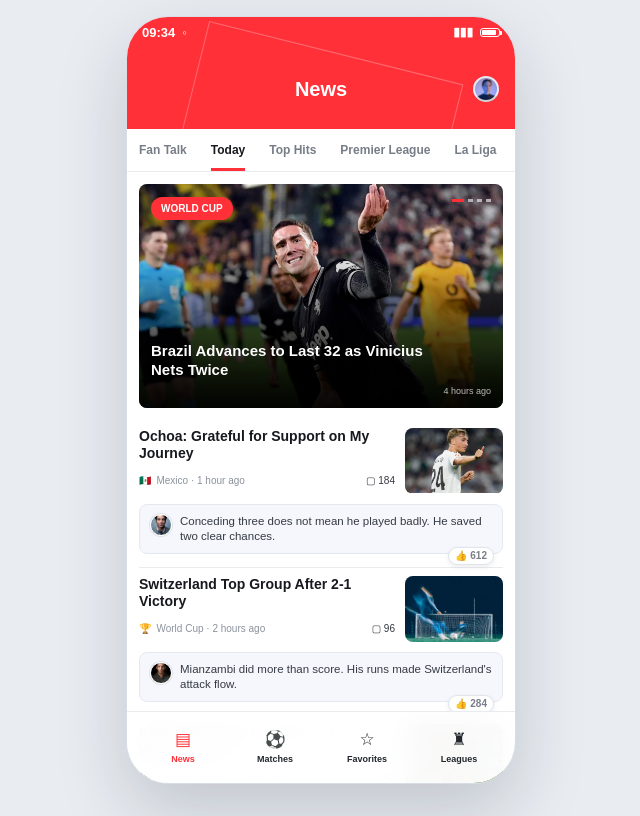
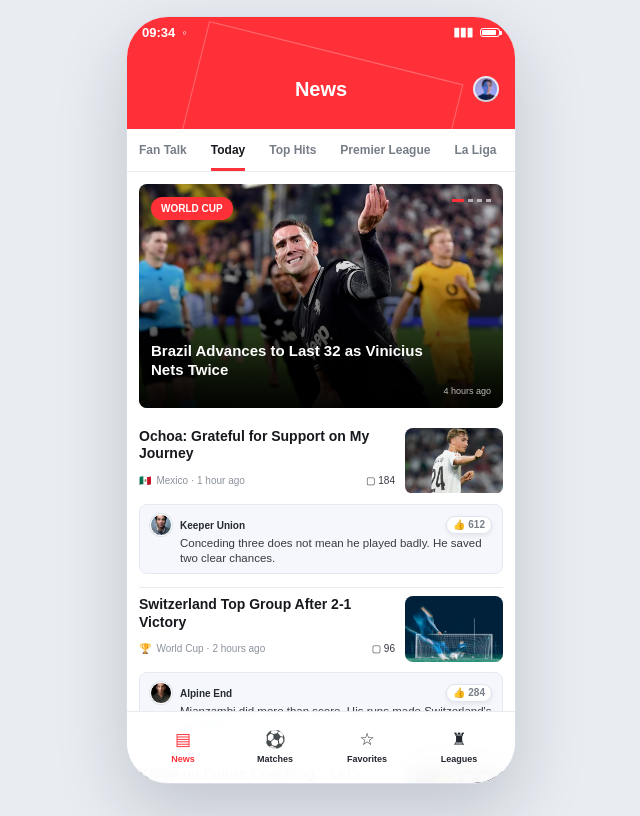
Before and after one commit to 1205680593-droid/news-community-demo, a plain HTML site: page index.html in a window 1280 px wide. Shown: the whole page, without its empty margins (319-959 px from the left). Drawn offline with Linux system fonts and the light colour scheme.

Commit message:
Refine inline comment metadata row
Show avatar, user name, and like count on one metadata row above the two-line news comment.

```diff
--- a/index.html
+++ b/index.html
@@ -353,6 +353,23 @@
       display: block;
     }
 
+    .inline-comment-meta {
+      min-height: 22px;
+      display: flex;
+      align-items: center;
+      gap: 8px;
+    }
+
+    .inline-comment-meta strong {
+      min-width: 0;
+      overflow: hidden;
+      color: #252a33;
+      font-size: 10px;
+      font-weight: 800;
+      text-overflow: ellipsis;
+      white-space: nowrap;
+    }
+
     .inline-comment-content p {
       margin: 0;
       display: -webkit-box;
@@ -365,9 +382,7 @@
     }
 
     .inline-like {
-      position: absolute;
-      right: 8px;
-      bottom: -12px;
+      margin-left: auto;
       min-height: 18px;
       padding: 0 6px;
       border: 1px solid #dfe4ed;
@@ -767,7 +782,7 @@
           <div class="news-thumb"><img src="./assets/news-thumb.png" alt="Player news thumbnail"></div>
           <button class="inline-comment" type="button" data-open-comments>
             <i class="comment-avatar" style="background-image:url('./assets/avatar-2.jpg')"></i>
-            <span class="inline-comment-content"><p>Conceding three does not mean he played badly. He saved two clear chances.</p><span class="inline-like">👍 612</span></span>
+            <span class="inline-comment-content"><span class="inline-comment-meta"><strong>Keeper Union</strong><span class="inline-like">👍 612</span></span><p>Conceding three does not mean he played badly. He saved two clear chances.</p></span>
           </button>
         </article>
 
@@ -776,7 +791,7 @@
           <div class="news-thumb"><img src="./assets/stadium.jpg" alt="Stadium at night"></div>
           <button class="inline-comment" type="button" data-open-comments>
             <i class="comment-avatar" style="background-image:url('./assets/avatar-3.jpg')"></i>
-            <span class="inline-comment-content"><p>Mianzambi did more than score. His runs made Switzerland's attack flow.</p><span class="inline-like">👍 284</span></span>
+            <span class="inline-comment-content"><span class="inline-comment-meta"><strong>Alpine End</strong><span class="inline-like">👍 284</span></span><p>Mianzambi did more than score. His runs made Switzerland's attack flow.</p></span>
           </button>
         </article>
 
```
